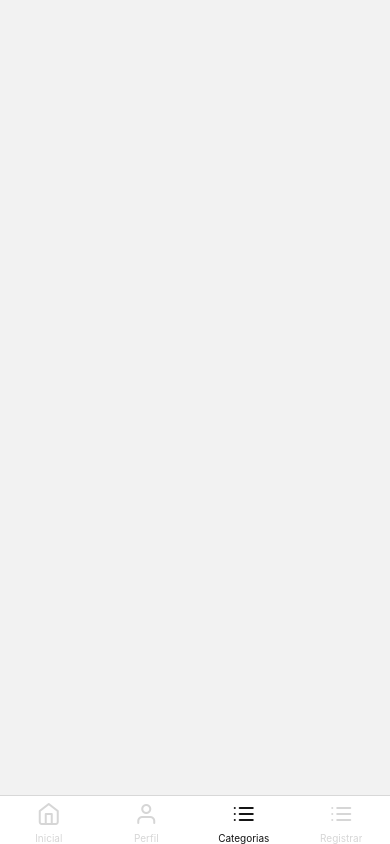
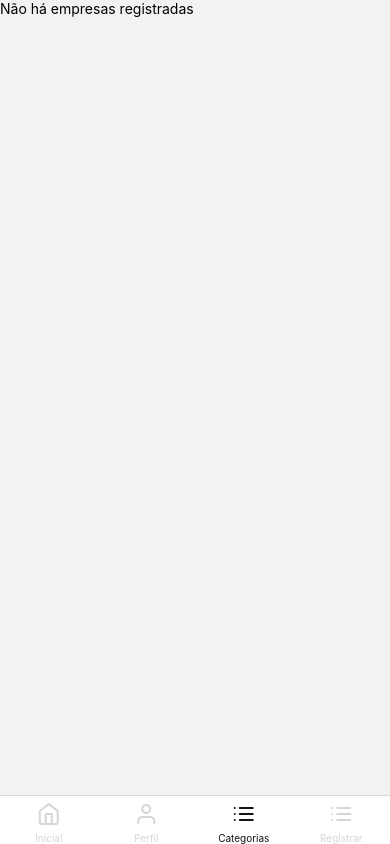
Before and after one commit to pedromonteir01/GP-mobile, a React Native app: screen /Companys in a window 390 px wide. Built offline with nearby package versions, Linux system fonts and the light colour scheme.

Commit message:
feat: page list structure

```diff
--- a/src/screens/Companys/index.jsx
+++ b/src/screens/Companys/index.jsx
@@ -1,4 +1,4 @@
-import { View, Text } from "react-native";
+import { View, Text, ScrollView } from "react-native";
 import listCompanys from "../../models/companys";
 import styles from "./styles";
 import { useIsFocused, useNavigation } from "@react-navigation/native";
@@ -19,7 +19,19 @@ export default function Companys() {
 
     return(
         <View style={styles.container}>
+            <ScrollView horizontal={false}>
+                <View style={styles.contentCompanys}>
+                {
+                    companys > 0 ? (
+                        <View>
 
+                        </View>
+                    ) : (
+                        <Text>Não há empresas registradas</Text>
+                    )
+                }
+                </View>
+            </ScrollView>
         </View>
     );
 }
```
